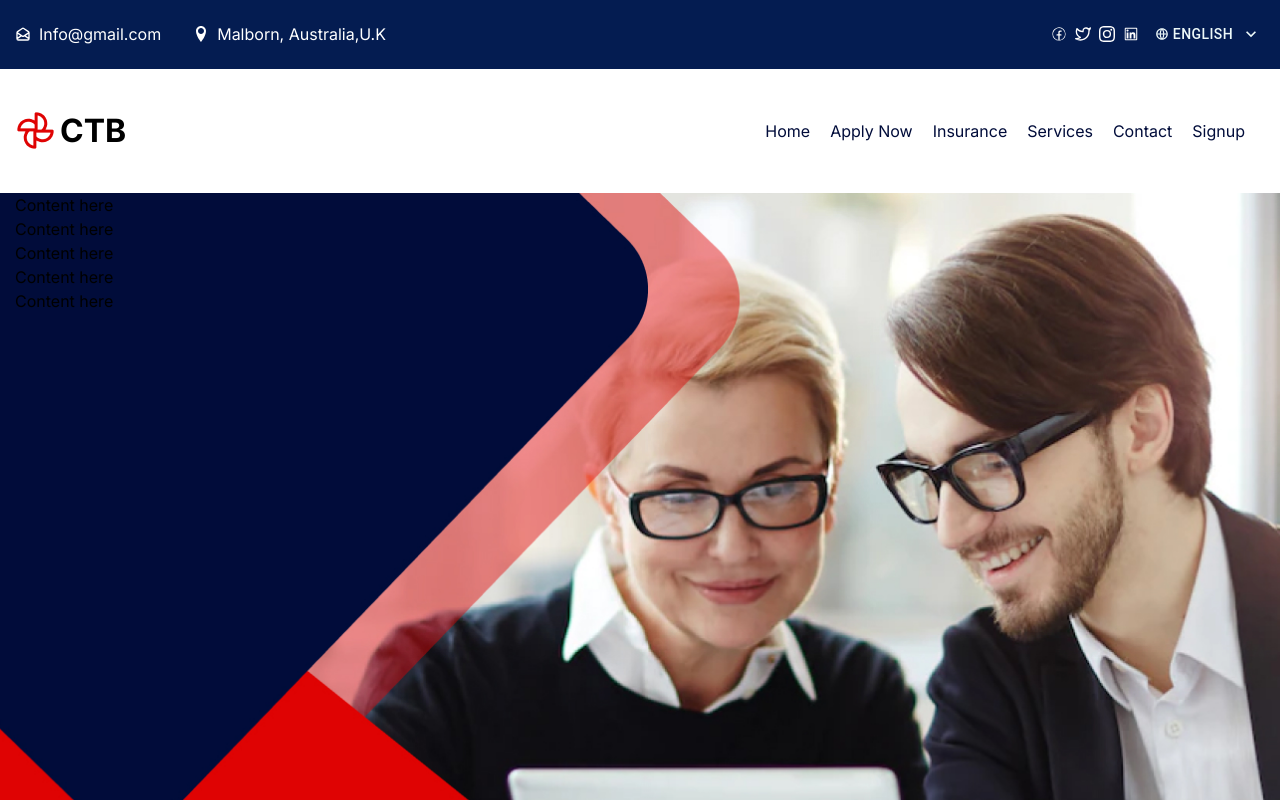
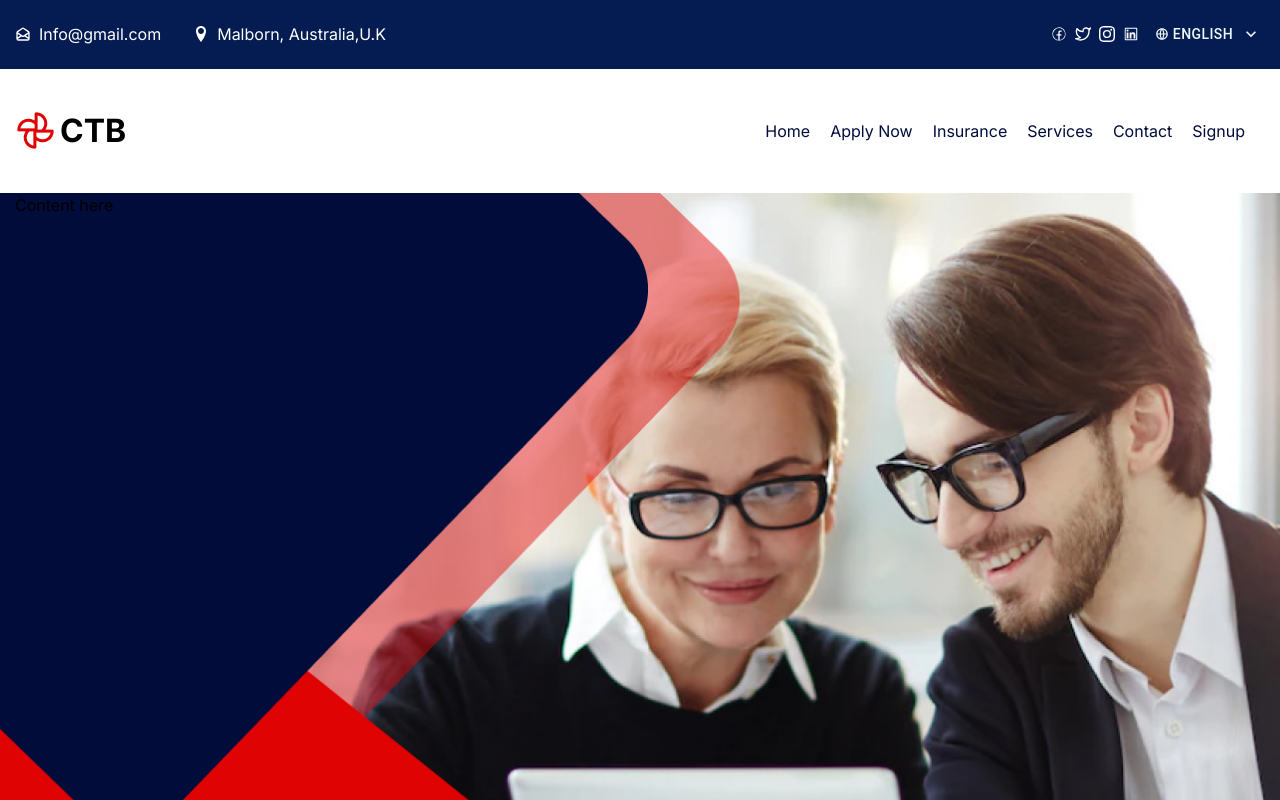
Before and after one commit to emon-webdev/Capital-Trust-Bank, a React (Create React App) app: page / in a window 1280 px wide. Shown: the top 800 px of the page. Built offline with nearby package versions, Linux system fonts and the light colour scheme.

Commit message:
check merge

```diff
--- a/src/Pages/Home/Banner.js
+++ b/src/Pages/Home/Banner.js
@@ -15,10 +15,6 @@ const Banner = () => {
     >
       <div className="container">
         <h2>Content here</h2>
-        <h2>Content here</h2>
-        <h2>Content here</h2>
-        <h2>Content here</h2>
-        <h2>Content here</h2>
       </div>
     </Box>
   );
```
